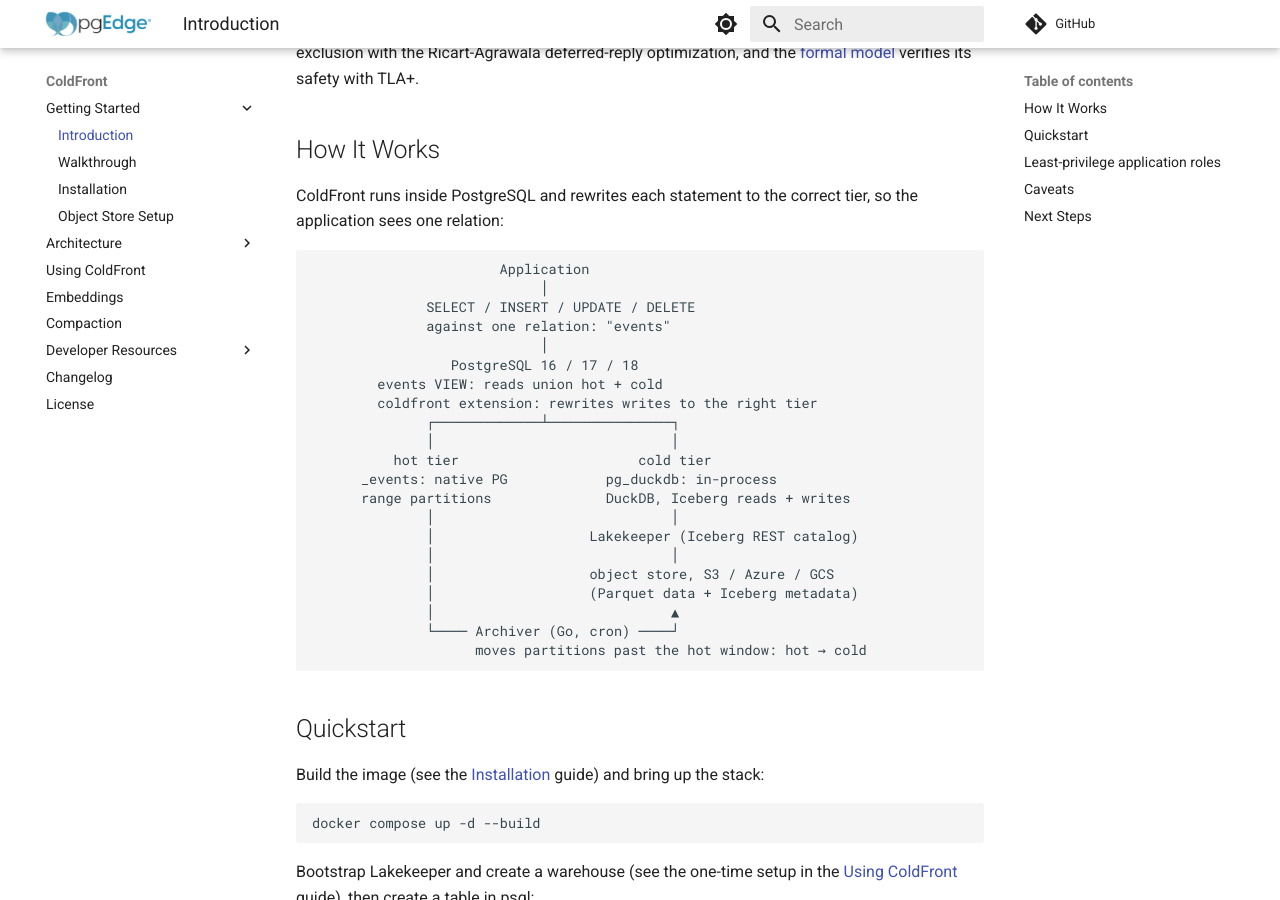
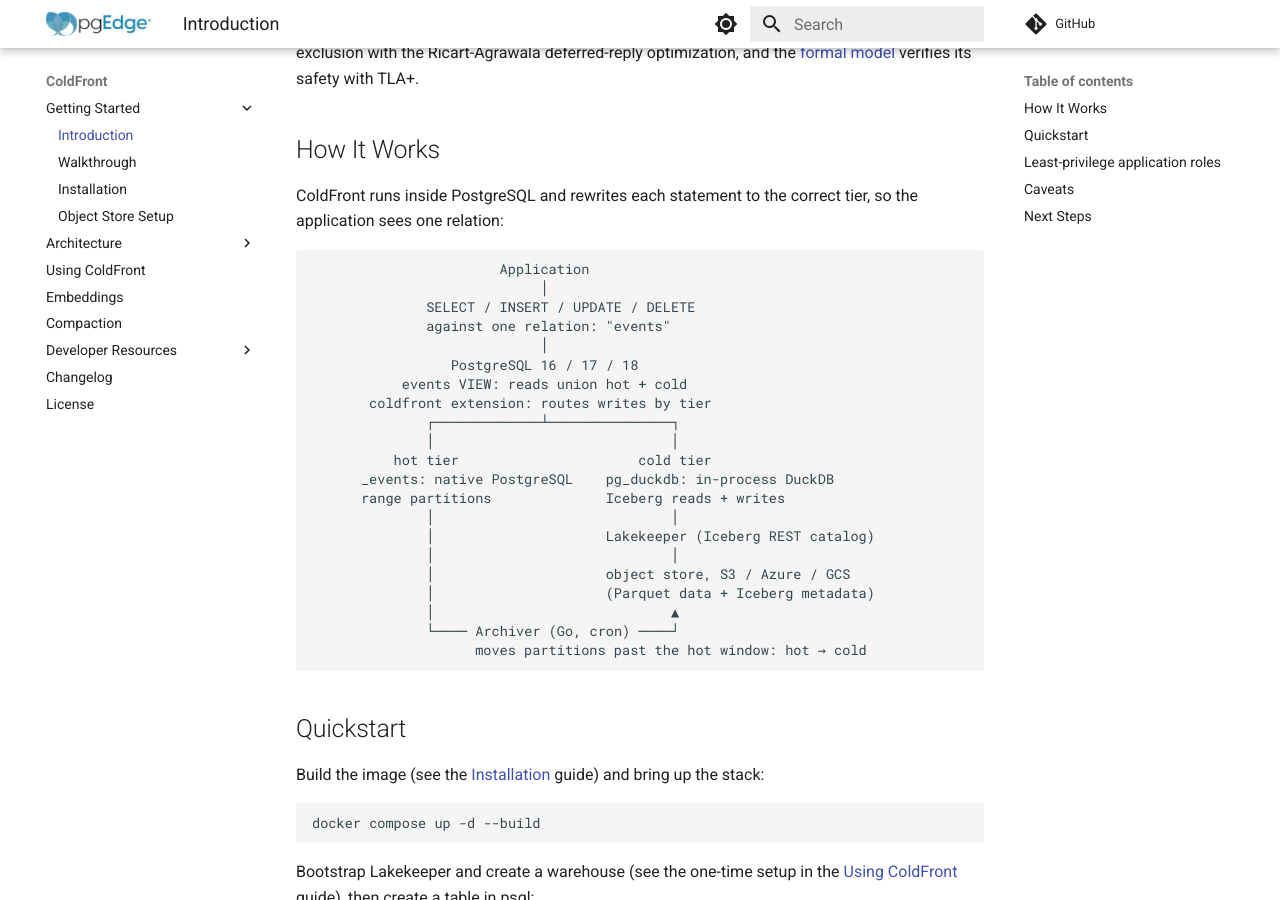
Before and after one commit to pgEdge/coldfront, an MkDocs documentation site: the page built from docs/index.md, in a window 1280 px wide and 900 px high, scrolled down 796 px. Built offline with MkDocs 1.6.1 and Material for MkDocs 9.7.7, drawn with Linux system fonts in a browser that asks for light colours; comment, search, counter and statistics services are not loaded; some of the changed text lies outside the part shown.

```diff
--- a/docs/index.md
+++ b/docs/index.md
@@ -48,18 +48,18 @@ correct tier, so the application sees one relation:
               against one relation: "events"
                             │
                  PostgreSQL 16 / 17 / 18
-        events VIEW: reads union hot + cold
-        coldfront extension: rewrites writes to the right tier
+           events VIEW: reads union hot + cold
+       coldfront extension: routes writes by tier
               ┌─────────────┴───────────────┐
               │                             │
           hot tier                      cold tier
-      _events: native PG            pg_duckdb: in-process
-      range partitions              DuckDB, Iceberg reads + writes
+      _events: native PostgreSQL    pg_duckdb: in-process DuckDB
+      range partitions              Iceberg reads + writes
               │                             │
-              │                   Lakekeeper (Iceberg REST catalog)
+              │                     Lakekeeper (Iceberg REST catalog)
               │                             │
-              │                   object store, S3 / Azure / GCS
-              │                   (Parquet data + Iceberg metadata)
+              │                     object store, S3 / Azure / GCS
+              │                     (Parquet data + Iceberg metadata)
               │                             ▲
               └──── Archiver (Go, cron) ────┘
                     moves partitions past the hot window: hot → cold
```
Also changed, not shown: other parts of docs/index.md (+4 -0 lines), CLAUDE.md (+1 -0 lines), README.md (+7 -7 lines), docs/architecture.md (+2 -1 lines).
